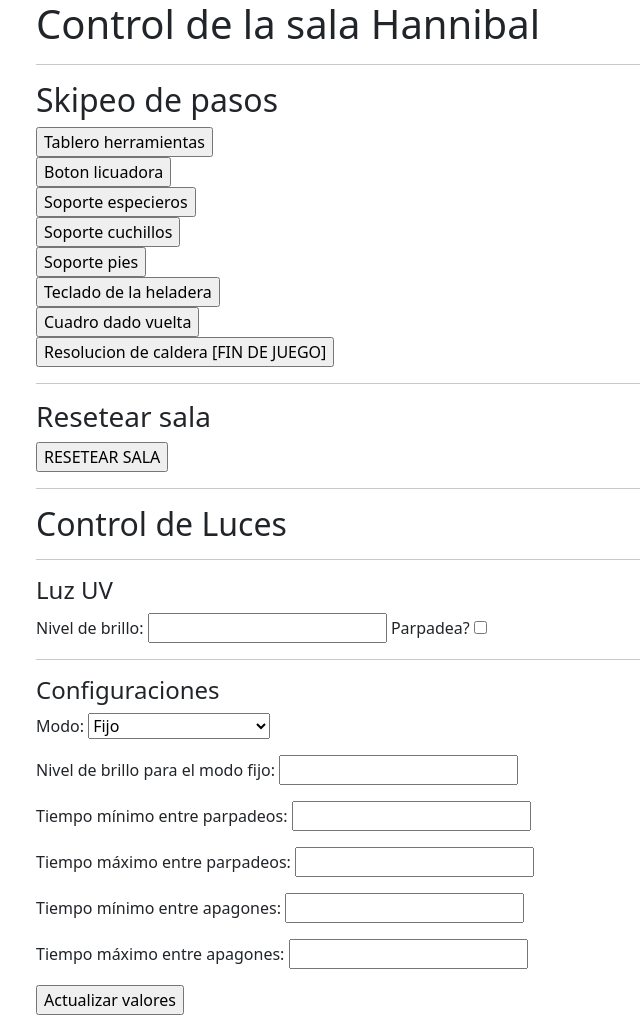
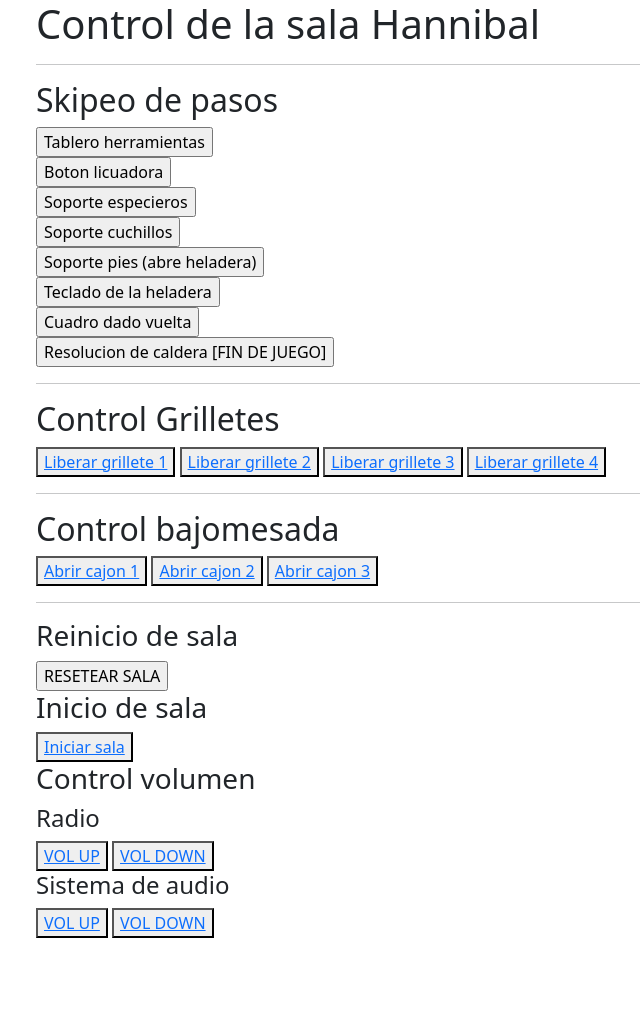
Before and after one commit to KrappRamiro/juegos-mentales-django, a Django app: template deviceController/templates/deviceController/index.html in a window 1280 px wide. Shown: the whole page, without its empty margins (46-686 px from the left). After the commit the page ends 938 px from the top, so only its background shows below. Run offline with Django 4.2, Linux system fonts and the light colour scheme; the template is opened without the code that fills it: values that come from a table or form of the project are taken from there, others are empty.

Commit message:
changed the way the light control works and remake the whole frontend

```diff
--- a/deviceController/forms.py
+++ b/deviceController/forms.py
@@ -8,12 +8,12 @@ class LightForm(forms.Form):
 
 class LightsConfigurationForm(forms.Form):
     MODES_CHOICES = (
-        ("fixed", "Fijo"),
-        ("scary", "Asustadizo"),
-        ("panic", "Panico (luces en rojo)"),
+        ("fixed", "Modo fijo"),
+        ("scary", "Modo Asustadizo"),
+        ("panic", "Modo Panico (luces en rojo)"),
         ("off", "Luces apagadas")
     )
-    mode = forms.ChoiceField(choices=MODES_CHOICES, label="Modo")
+    mode = forms.ChoiceField(choices=MODES_CHOICES, label="Modo de las luces")
     fixed_brightness = forms.IntegerField(
         label="Nivel de brillo para el modo fijo"
     )
--- a/deviceController/templates/deviceController/index.html
+++ b/deviceController/templates/deviceController/index.html
@@ -22,7 +22,7 @@
       </form>
       <form action="{% url 'skip_step' "soporte_pies" %}" method="post">
          {% csrf_token %}
-         <input type="submit" value="Soporte pies">
+         <input type="submit" value="Soporte pies (abre heladera)">
       </form>
       <form action="{% url 'skip_step' "teclado_heladera" %}" method="post">
          {% csrf_token %}
@@ -38,26 +38,57 @@
       </form>
    </div>
    <hr>
-   <h3>Resetear sala</h3>
+   <h2>Control Grilletes</h2>
+   <div>
+      <button type="button">
+         <a href="{% url 'liberar_grillete' 1 %}">Liberar grillete 1</a>
+      </button>
+      <button type="button">
+         <a href="{% url 'liberar_grillete' 2 %}">Liberar grillete 2</a>
+      </button>
+      <button type="button">
+         <a href="{% url 'liberar_grillete' 3 %}">Liberar grillete 3</a>
+      </button>
+      <button type="button">
+         <a href="{% url 'liberar_grillete' 4 %}">Liberar grillete 4</a>
+      </button>
+   </div>
+   <hr>
+   <h2>Control bajomesada</h2>
+   <div>
+      <button type="button">
+         <a href="{% url 'abrir_cajon' "C1" %}">Abrir cajon 1</a>
+      </button>
+      <button type="button">
+         <a href="{% url 'abrir_cajon' "C2" %}">Abrir cajon 2</a>
+      </button>
+      <button type="button">
+         <a href="{% url 'abrir_cajon' "C3" %}">Abrir cajon 3</a>
+      </button>
+   </div>
+   <hr>
+   <h3>Reinicio de sala</h3>
    <form action="{% url 'reset_game' %}" method="post">
       {% csrf_token %}
       <input type="submit" value="RESETEAR SALA">
    </form>
-   <hr>
-   <h2>Control de Luces</h2>
-   <form action="{% url 'update_lights' %}" method="post">
-      {% csrf_token %}
-      {{ formset.management_form }}
-      {% for form in formset %}
-         {{ form }}
-         <br>
-      {% endfor %}
-      <hr>
-      <h4>Luz UV</h4>
-      {{ uv_light_form }}
-      <hr>
-      <h4>Configuraciones</h4>
-      {{ lights_config_form.as_p }}
-      <input type="submit" value="Actualizar valores">
-   </form>
+   <h3>Inicio de sala</h3>
+   <button type="button">
+      <a href="{% url 'iniciar_sala' %}">Iniciar sala</a>
+   </button>
+   <h3>Control volumen</h3>
+   <h4>Radio</h4>
+   <button type="button">
+      <a href="{% url 'radio_vol_up' %}">VOL UP</a>
+   </button>
+   <button type="button">
+      <a href="{% url 'radio_vol_down' %}">VOL DOWN</a>
+   </button>
+   <h4>Sistema de audio</h4>
+   <button type="button">
+      <a href="{% url 'sistema_audio_vol_up' %}">VOL UP</a>
+   </button>
+   <button type="button">
+      <a href="{% url 'sistema_audio_vol_down' %}">VOL DOWN</a>
+   </button>
 {% endblock content %}
--- a/deviceController/urls.py
+++ b/deviceController/urls.py
@@ -3,9 +3,21 @@ from django.urls import path
 from . import views
 
 urlpatterns = [
+    # ------------ Web pages ----------------- #
     path('', views.index, name='index'),
-    path('skip_step/<str:step_name>/', views.skip_step,
-         name="skip_step"),
+    path('light_control', views.light_control, name="light_control"),
+    # ------------ Handling actions and buttons----------------- #
+    path('skip_step/<str:step_name>/', views.skip_step, name="skip_step"),
     path('reset_game', views.reset_game, name="reset_game"),
-    path('update_lights', views.update_lights, name="update_lights")
+    path('update_lights', views.update_lights, name="update_lights"),
+    path("liberar_grillete/<int:grillete>",
+         views.liberar_grillete, name="liberar_grillete"),
+    path("abrir_cajon/<str:cajon>", views.abrir_cajon, name="abrir_cajon"),
+    path("iniciar_sala", views.iniciar_sala, name="iniciar_sala"),
+    path("radio_vol_up", views.radio_vol_up, name="radio_vol_up"),
+    path("radio_vol_down", views.radio_vol_down, name="radio_vol_down"),
+    path("sistema_audio_vol_up", views.sistema_audio_vol_up,
+         name="sistema_audio_vol_up"),
+    path("sistema_audio_vol_down", views.sistema_audio_vol_down,
+         name="sistema_audio_vol_down")
 ]
```
Also changed, not shown: deviceController/actions.py (+4 -3 lines), deviceController/callbacks.py (+2 -13 lines), deviceController/mqtt.py (+4 -3 lines), deviceController/templates/deviceController/add_device.html (deleted, +0 -16 lines), deviceController/templates/deviceController/light_control.html (added, +19 -0 lines), deviceController/views.py (+40 -1 lines).
